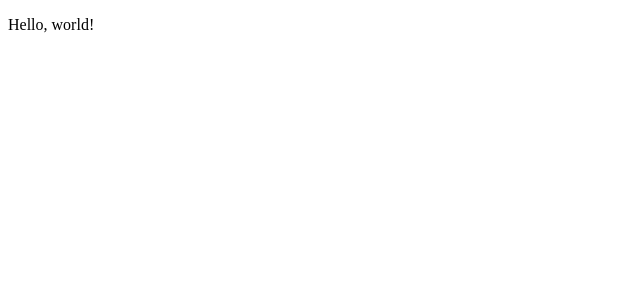
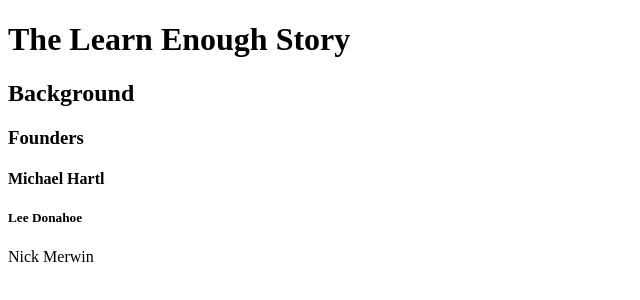
Before and after one commit to JohnPaulIII/sample_website, a plain HTML site: page index.html in a window 1280 px wide. Shown: the whole page, without its empty margins (0-640 px from the left). Drawn offline with Linux system fonts and the light colour scheme.

Commit message:
Add headings

```diff
--- a/index.html
+++ b/index.html
@@ -1,10 +1,22 @@
 <!DOCTYPE html>
 <html>
   <head>
-    <title>Page Title</title>
+    <title>Learn Enough to Be Dangerous</title>
     <meta charset="utf-8">
   </head>
   <body>
-    <p>Hello, world!</p>
+
+    <h1>The Learn Enough Story</h1>
+
+    <h2>Background</h2>
+
+    <h3>Founders</h3>
+
+    <h4>Michael Hartl</h4>
+
+    <h5>Lee Donahoe</h5>
+
+    <h7>Nick Merwin</h7>
+
   </body>
 </html>
```
